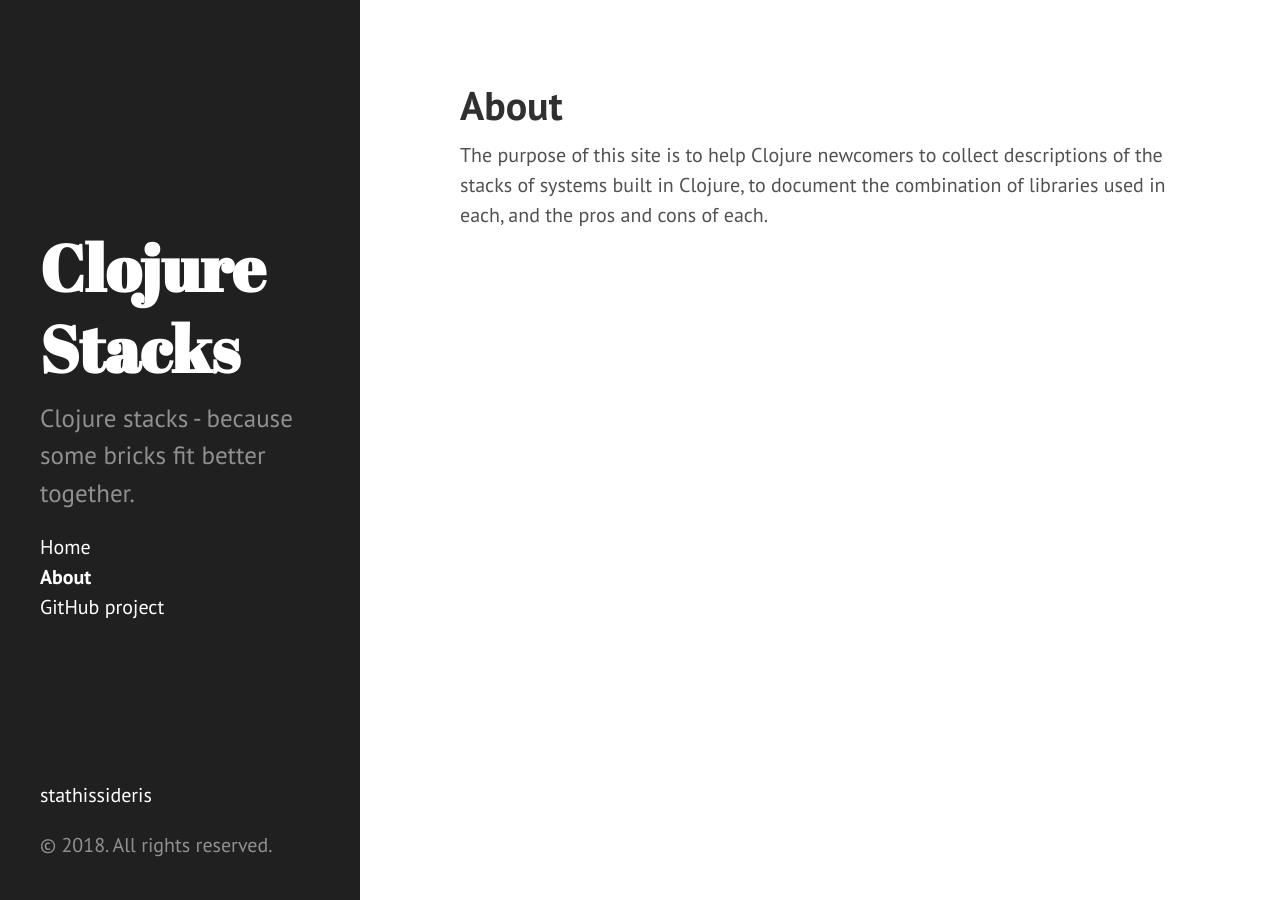
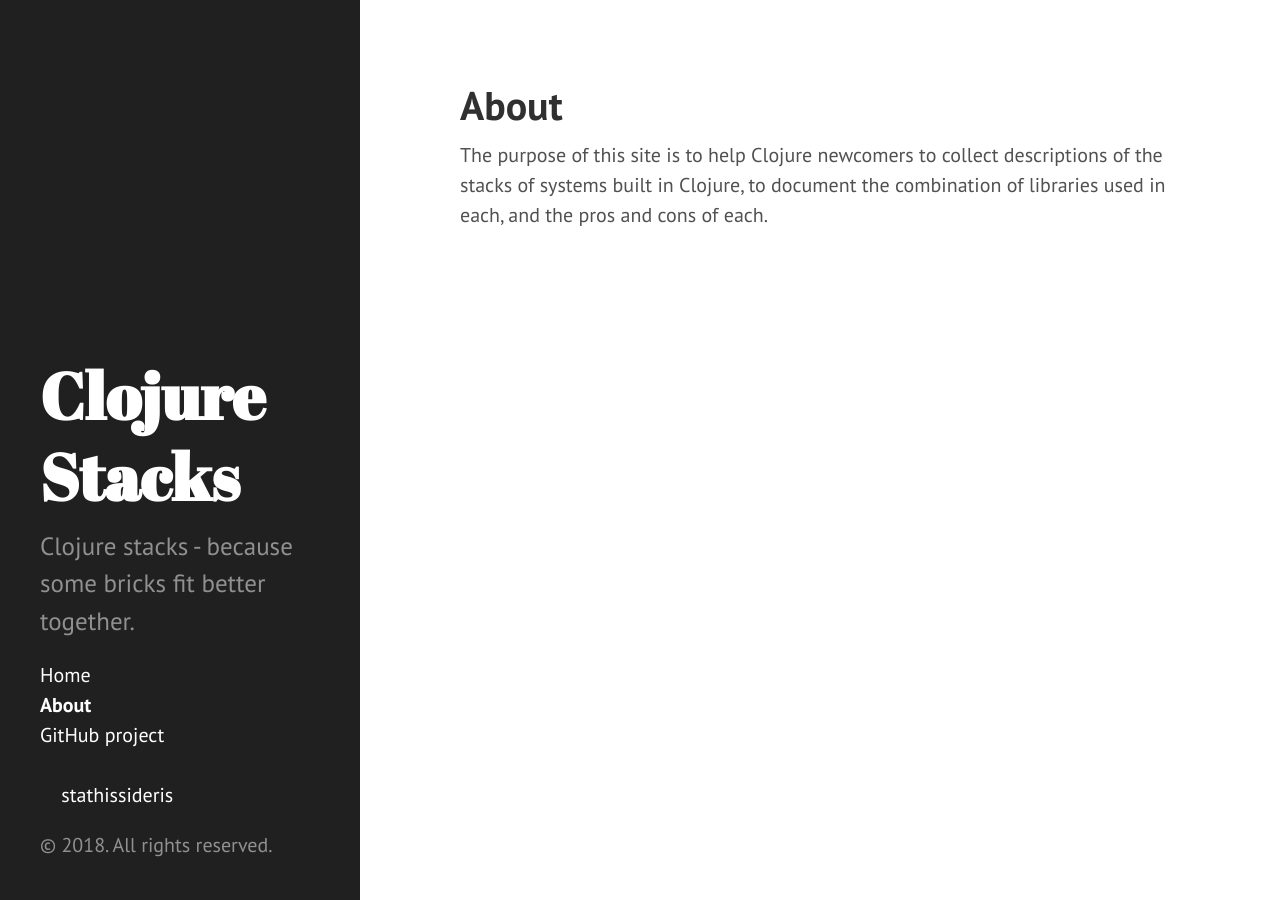
Before and after one commit to stathissideris/www.clojurestacks.com, a Jekyll site: the page built from about.md, in a window 1280 px wide. Built offline with Jekyll 4.4.1, drawn with Linux system fonts in a browser that asks for light colours.

Commit message:
Formatting

```diff
--- a/_includes/sidebar.html
+++ b/_includes/sidebar.html
@@ -28,6 +28,7 @@
 
       <li class="sidebar-nav-item"><a href="https://github.com/stathissideris/www.clojurestacks.com">GitHub project</a></li>
 
+      <li>&nbsp;</li>
 
       <li><a href="https://www.twitter.com/stathissideris"><svg class="svg-icon"><use xlink:href="/assets/minima-social-icons.svg#twitter"></use></svg> <span class="username">stathissideris</span></a></li>
     </ul>
--- a/_layouts/post.html
+++ b/_layouts/post.html
@@ -4,9 +4,11 @@ layout: default
 
 <div class="post">
   <h1 class="post-title">{{ page.title }}</h1>
-  <span class="post-date">{{ page.date | date_to_string }}</span>
+  <span class="post-date">{{ page.author }} {{ page.date | date_to_string }}</span>
   {{ content }}
 </div>
+
+{% comment %}
 
 <div class="related">
   <h2>Related Posts</h2>
@@ -23,3 +25,5 @@ layout: default
     {% endfor %}
   </ul>
 </div>
+
+{% endcomment %}
--- a/public/css/hyde.css
+++ b/public/css/hyde.css
@@ -248,3 +248,11 @@ a.sidebar-nav-item:focus {
 .theme-base-0f .related-posts li a:hover {
   color: #8f5536;
 }
+
+.svg-icon {
+  width: 16px;
+  height: 16px;
+  display: inline-block;
+  fill: #828282;
+  margin-top: 3px;
+  vertical-align: text-top; }
```
